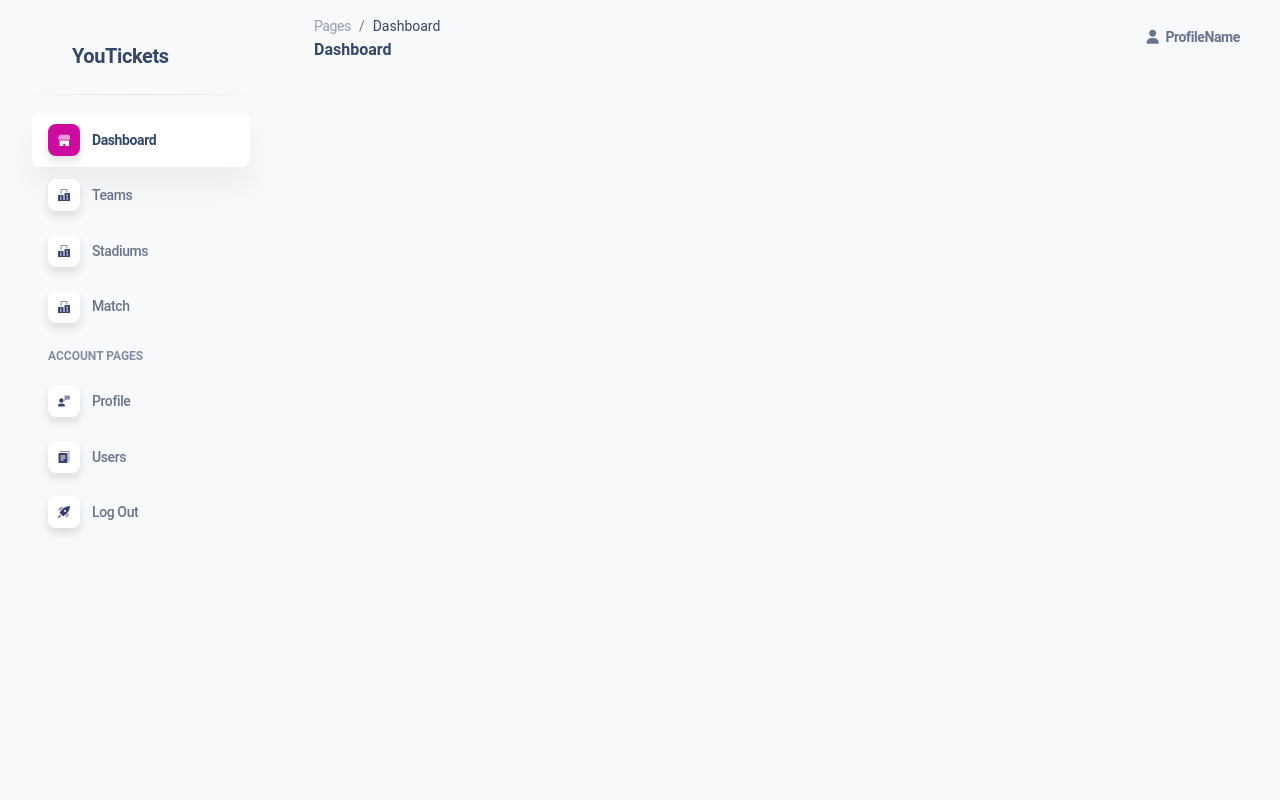
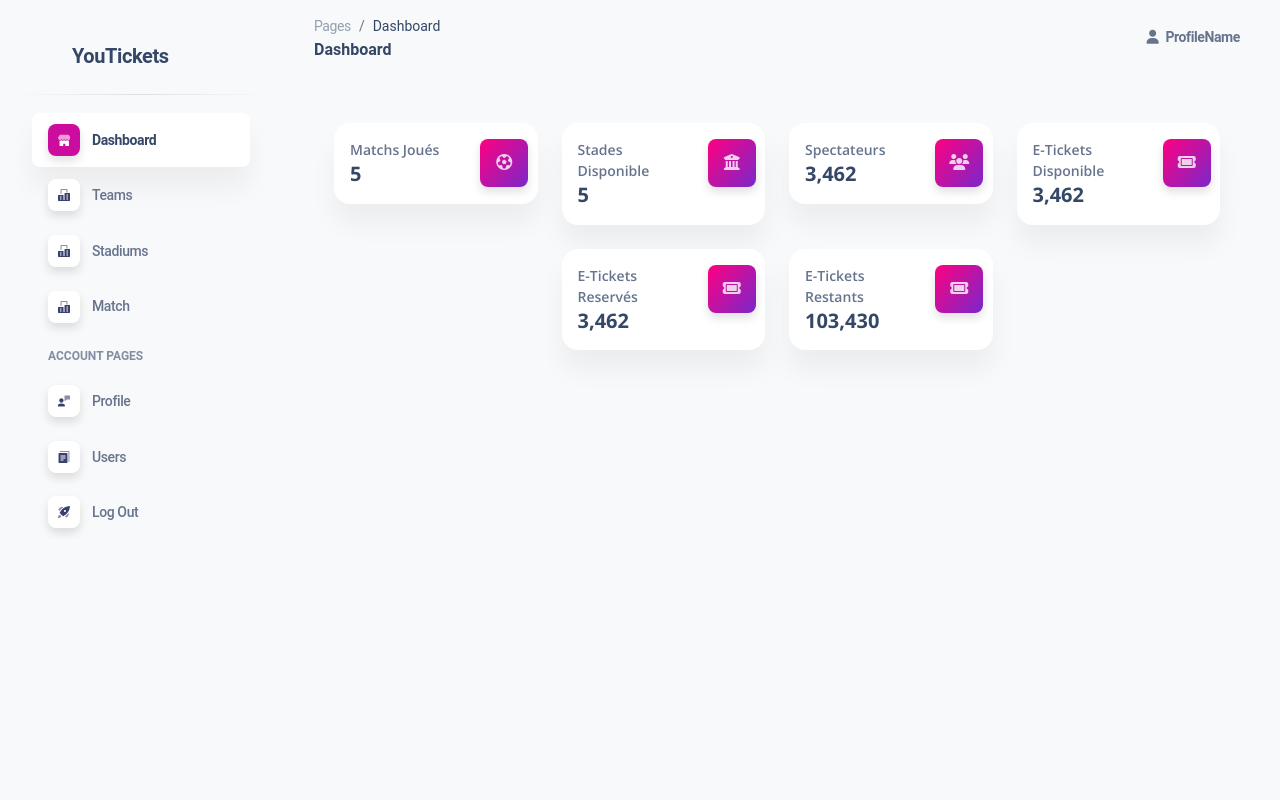
Before and after one commit to 21asphyxia/Gestion-des-Tickets---FIFA-World-Cup-Qatar-2022, a PHP site: page /pages/admin/dashboard.php in a window 1280 px wide. Run offline with PHP 8.4, Linux system fonts and the light colour scheme; data that the repository does not hold is empty; some libraries are stand-ins or nearby versions.

Commit message:
finished making the dashboard page

```diff
--- a/assets/css/style.css
+++ b/assets/css/style.css
@@ -8,6 +8,7 @@ html,body{
     font-family: 'Roboto', sans-serif, FontAwesome;
     margin: 0;
     padding: 0;
+    height: 100vh;
 }
 
 header{
--- a/includes/admin/head.php
+++ b/includes/admin/head.php
@@ -8,6 +8,7 @@
   <title><?= $adminTitle ?></title>
   <!--     Fonts and icons     -->
   <link href="https://fonts.googleapis.com/css?family=Open+Sans:300,400,600,700" rel="stylesheet" />
+  <link href="https://cdnjs.cloudflare.com/ajax/libs/font-awesome/6.2.1/css/all.min.css" rel="stylesheet" />
   <!-- Nucleo Icons -->
   <link href="../../assets/css/template/nucleo-icons.css" rel="stylesheet" />
   <link href="../../assets/css/template/nucleo-svg.css" rel="stylesheet" />
--- a/pages/admin/dashboard.php
+++ b/pages/admin/dashboard.php
@@ -6,6 +6,136 @@ include_once '../../includes/admin/head.php';
     <main class="main-content position-relative max-height-vh-100 h-100 border-radius-lg ">
         <?php include_once '../../includes/admin/navbar.php';?>
         <!-- Content -->
+        <!-- STATISTIC CARDS -->
+        <div class="row m-5 flex-wrap justify-content-center">
+            <div class="col-xl-3 col-sm-6  mb-4">
+            <div class="card">
+                <div class="card-body p-3">
+                <div class="row">
+                    <div class="col-8">
+                    <div class="numbers">
+                        <p class="text-sm mb-0 text-capitalize font-weight-bold">Matchs Joués</p>
+                        <h5 class="font-weight-bolder mb-0">
+                        5
+                        </h5>
+                    </div>
+                    </div>
+                    <div class="col-4 text-end">
+                    <div class="icon icon-shape bg-gradient-primary shadow text-center border-radius-md">
+                    <i class="fa-regular fa-futbol"></i>
+                    </div>
+                    </div>
+                </div>
+                </div>
+            </div>
+            </div>
+            <div class="col-xl-3 col-sm-6  mb-4">
+            <div class="card">
+                <div class="card-body p-3">
+                <div class="row">
+                    <div class="col-8">
+                    <div class="numbers">
+                        <p class="text-sm mb-0 text-capitalize font-weight-bold">Stades Disponible</p>
+                        <h5 class="font-weight-bolder mb-0">
+                        5
+                        </h5>
+                    </div>
+                    </div>
+                    <div class="col-4 text-end">
+                    <div class="icon icon-shape bg-gradient-primary shadow text-center border-radius-md">
+                        <i class="fa-solid fa-building-columns"></i>
+                    </div>
+                    </div>
+                </div>
+                </div>
+            </div>
+            </div>
+            <div class="col-xl-3 col-sm-6  mb-4">
+            <div class="card">
+                <div class="card-body p-3">
+                <div class="row">
+                    <div class="col-8">
+                    <div class="numbers">
+                        <p class="text-sm mb-0 text-capitalize font-weight-bold">Spectateurs</p>
+                        <h5 class="font-weight-bolder mb-0">
+                        3,462
+                        </h5>
+                    </div>
+                    </div>
+                    <div class="col-4 text-end">
+                    <div class="icon icon-shape bg-gradient-primary shadow text-center border-radius-md">
+                        <i class="fa-solid fa-users"></i>
+                    </div>
+                    </div>
+                </div>
+                </div>
+            </div>
+            </div>
+            <div class="col-xl-3 col-sm-6  mb-4">
+            <div class="card">
+                <div class="card-body p-3">
+                <div class="row">
+                    <div class="col-8">
+                    <div class="numbers">
+                        <p class="text-sm mb-0 text-capitalize font-weight-bold">E-Tickets Disponible</p>
+                        <h5 class="font-weight-bolder mb-0">
+                        3,462
+                        </h5>
+                    </div>
+                    </div>
+                    <div class="col-4 text-end">
+                    <div class="icon icon-shape bg-gradient-primary shadow text-center border-radius-md">
+                        <i class="fa-solid fa-ticket"></i>
+                    </div>
+                    </div>
+                </div>
+                </div>
+            </div>
+            </div>
+            <div class="col-xl-3 col-sm-6  mb-4">
+            <div class="card">
+                <div class="card-body p-3">
+                <div class="row">
+                    <div class="col-8">
+                    <div class="numbers">
+                        <p class="text-sm mb-0 text-capitalize font-weight-bold">E-Tickets Reservés</p>
+                        <h5 class="font-weight-bolder mb-0">
+                        3,462
+                        </h5>
+                    </div>
+                    </div>
+                    <div class="col-4 text-end">
+                    <div class="icon icon-shape bg-gradient-primary shadow text-center border-radius-md">
+                        <i class="fa-solid fa-ticket"></i>
+                    </div>
+                    </div>
+                </div>
+                </div>
+            </div>
+            </div>
+            <div class="col-xl-3 col-sm-6">
+            <div class="card">
+                <div class="card-body p-3">
+                <div class="row">
+                    <div class="col-8">
+                    <div class="numbers">
+                        <p class="text-sm mb-0 text-capitalize font-weight-bold">E-Tickets Restants</p>
+                        <h5 class="font-weight-bolder mb-0">
+                        103,430
+                        </h5>
+                    </div>
+                    </div>
+                    <div class="col-4 text-end">
+                    <div class="icon icon-shape bg-gradient-primary shadow text-center border-radius-md">
+                        <i class="fa-solid fa-ticket"></i>
+                    </div>
+                    </div>
+                </div>
+                </div>
+            </div>
+            </div>
+        </div>
+
     </main>
 </body>
 </html>
```
